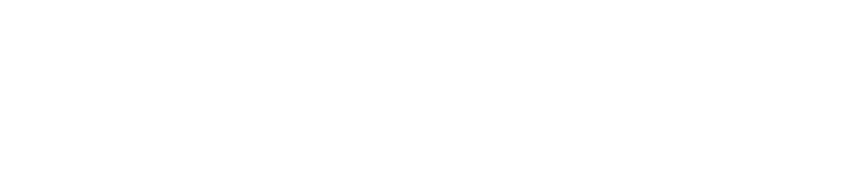
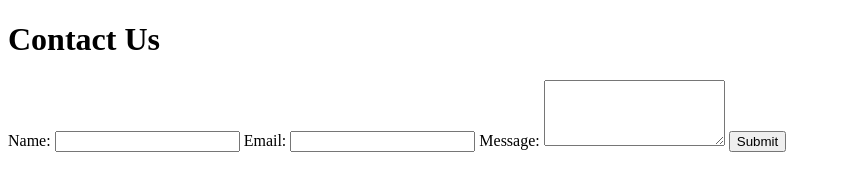
Before and after one commit to ahmad-ali463/practice-css-7, a plain HTML site: page index.html in a window 1280 px wide. Shown: the whole page, without its empty margins (0-841 px from the left). Drawn offline with Linux system fonts and the light colour scheme.

Commit message:
practice

```diff
--- a/index.html
+++ b/index.html
@@ -6,6 +6,21 @@
     <title>Document</title>
 </head>
 <body>
+    <div class="form-container">
+        <h1>Contact Us</h1>
+        <form>
+          <label for="name">Name:</label>
+          <input type="text" id="name" name="name" required>
+
+          <label for="email">Email:</label>
+          <input type="email" id="email" name="email" required>
+
+          <label for="message">Message:</label>
+          <textarea id="message" name="message" rows="4" required></textarea>
+
+          <button type="submit">Submit</button>
+        </form>
+      </div>
 
 </body>
 </html>
```
